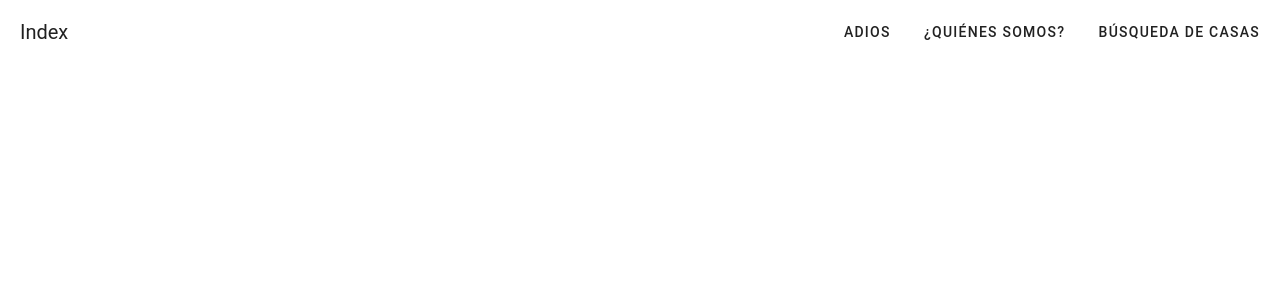
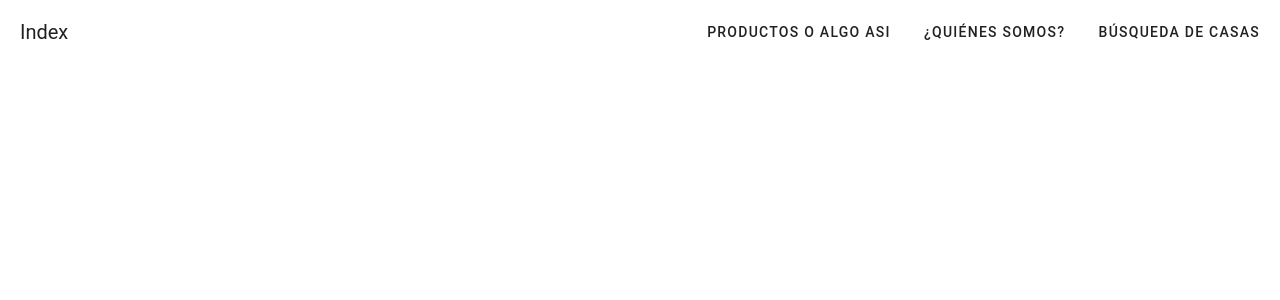
Before and after one commit to SebasU6/frontend_examen, a Nuxt app: page /index/components/appbar in a window 1280 px wide. Shown: the top 300 px of the page. Built offline with nearby package versions, Linux system fonts and the light colour scheme.

Commit message:
productos o algo asi xd

```diff
--- a/pages/index/components/appbar.vue
+++ b/pages/index/components/appbar.vue
@@ -2,7 +2,7 @@
     <v-app-bar :elevation="0" >
       <v-app-bar-title text @click="goTo('/')">Index</v-app-bar-title>
 
-        <v-btn text @click="goTo('/products')">adios</v-btn>
+        <v-btn text @click="goTo('/products')">productos o algo asi</v-btn>
 
         <v-btn @click="goTo('nosotros')">¿Quiénes somos?</v-btn>
 
```
